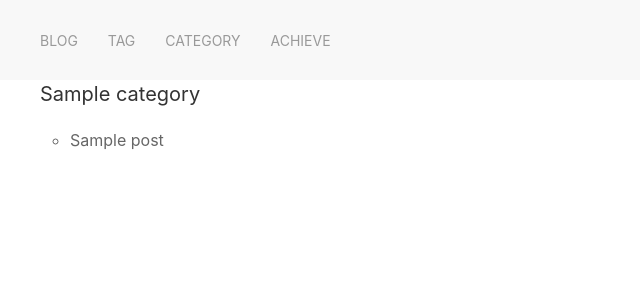
After one commit to lincocc/blog5, a Django app: page /blog/category/ in a window 1280 px wide. The commit adds this page. Shown: the top 300 px of the page, without its empty margins (0-640 px from the left). Run offline with Django 3.2, Linux system fonts and the light colour scheme; tables that the repository leaves empty hold one stand-in row (values such as "Sample post"); some libraries are stand-ins or nearby versions.

Commit message:
add tag&category&archive view

```diff
--- a/blog/models.py
+++ b/blog/models.py
@@ -10,12 +10,18 @@ class Category(models.Model):
     def __str__(self):
         return self.name
 
+    def get_absolute_url(self):
+        return '%s#%s' % (reverse('blog:category'), self.name)
+
 
 class Tag(models.Model):
     name = models.CharField(max_length=100)
 
     def __str__(self):
         return self.name
+
+    def get_absolute_url(self):
+        return '%s#%s' % (reverse('blog:tag'), self.name)
 
 
 class Post(models.Model):
--- a/blog/templates/blog/base.html
+++ b/blog/templates/blog/base.html
@@ -15,9 +15,9 @@
             <div class="uk-navbar-left">
                 <ul class="uk-navbar-nav">
                     <li><a href="{% url 'blog:index' %}">Blog</a></li>
-                    <li><a href="#">Tag</a></li>
-                    <li><a href="#">Category</a></li>
-                    <li><a href="#">Achieve</a></li>
+                    <li><a href="{% url 'blog:tag' %}">Tag</a></li>
+                    <li><a href="{% url 'blog:category' %}">Category</a></li>
+                    <li><a href="{% url 'blog:archive' %}">Achieve</a></li>
                 </ul>
             </div>
         </nav>
--- /dev/null
+++ b/blog/templates/blog/category.html
@@ -0,0 +1,20 @@
+{% extends 'blog/base.html' %}
+{% block title %}My Blog{% endblock %}
+{% block body %}
+    <div class="uk-container">
+        <ul uk-accordion="multiple: true">
+            {% for category in categories %}
+                <li class="uk-open">
+                    <h3 class="uk-accordion-title" id="{{ category.name }}">{{ category.name }}</h3>
+                    <div class="uk-accordion-content">
+                        <ul>
+                            {% for post in category.post_set.all %}
+                                <li><a href="{{ post.get_absolute_url }}" class="uk-link-reset uk-button-text">{{ post.title }}</a></li>
+                            {% endfor %}
+                        </ul>
+                    </div>
+                </li>
+            {% endfor %}
+        </ul>
+    </div>
+{% endblock %}
--- a/blog/urls.py
+++ b/blog/urls.py
@@ -5,4 +5,7 @@ from . import views
 urlpatterns = [
     url(r'^$', views.IndexView.as_view(), name='index'),
     url(r'^(?P<pk>[0-9]+)/$', views.PostView.as_view(), name='detail'),
+    url(r'^tag/$', views.TagView.as_view(), name='tag'),
+    url(r'^category/$', views.CategoryView.as_view(), name='category'),
+    url(r'^archive/$', views.ArchiveView.as_view(), name='archive'),
 ]
--- a/blog/views.py
+++ b/blog/views.py
@@ -1,7 +1,8 @@
+from django.db.models import Count
 from django.shortcuts import render
 from django.views.generic import ListView, DetailView
 
-from blog.models import Post
+from blog.models import Post, Category, Tag
 
 
 class IndexView(ListView):
@@ -14,3 +15,22 @@ class PostView(DetailView):
     model = Post
     context_object_name = 'post'
     template_name = 'blog/detail.html'
+
+
+class TagView(ListView):
+    # model = Tag
+    context_object_name = 'tags'
+    template_name = 'blog/tags.html'
+    queryset = Tag.objects.annotate(post_num=Count('post')).filter(post_num__gt=0)
+
+
+class CategoryView(ListView):
+    model = Category
+    context_object_name = 'categories'
+    template_name = 'blog/category.html'
+
+
+class ArchiveView(ListView):
+    model = Post
+    context_object_name = 'posts'
+    template_name = 'blog/archive.html'
```
Also changed, not shown: blog/templates/blog/archive.html (added, +25 -0 lines), blog/templates/blog/tags.html (added, +20 -0 lines).
